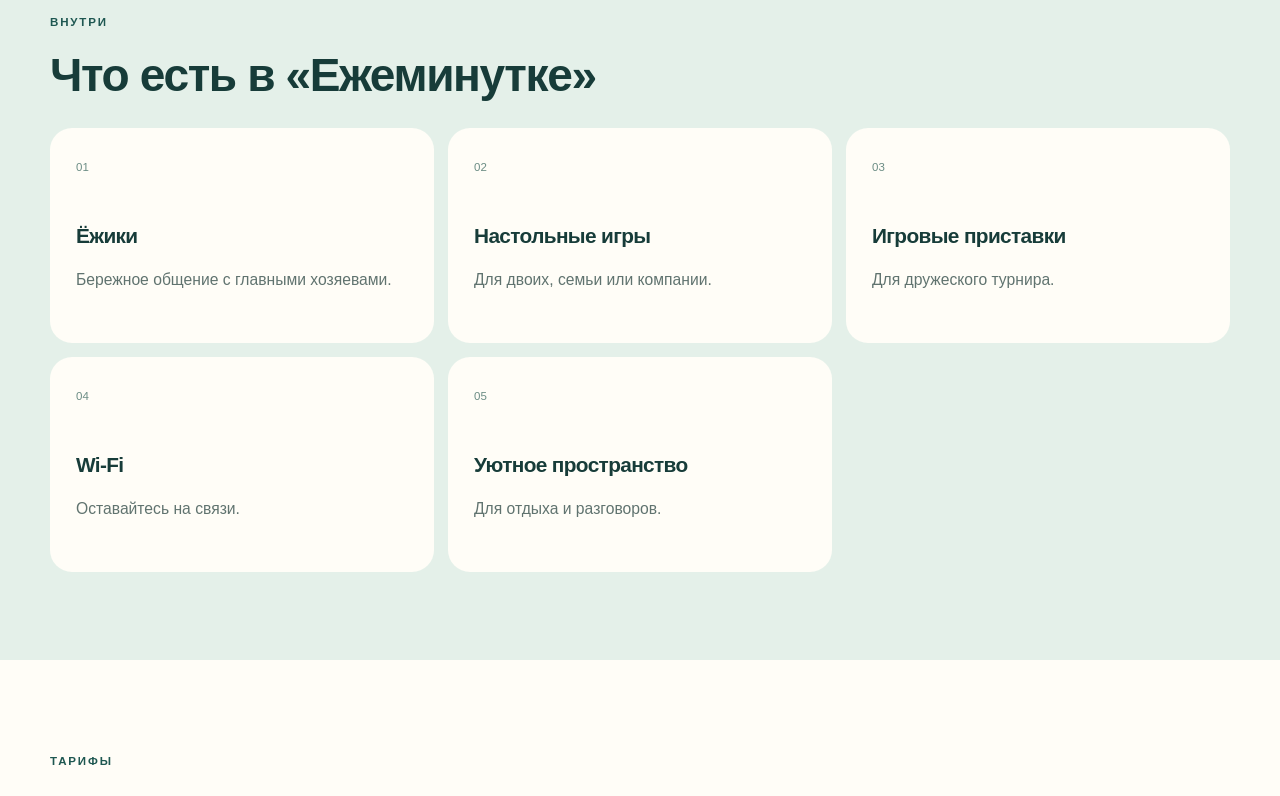
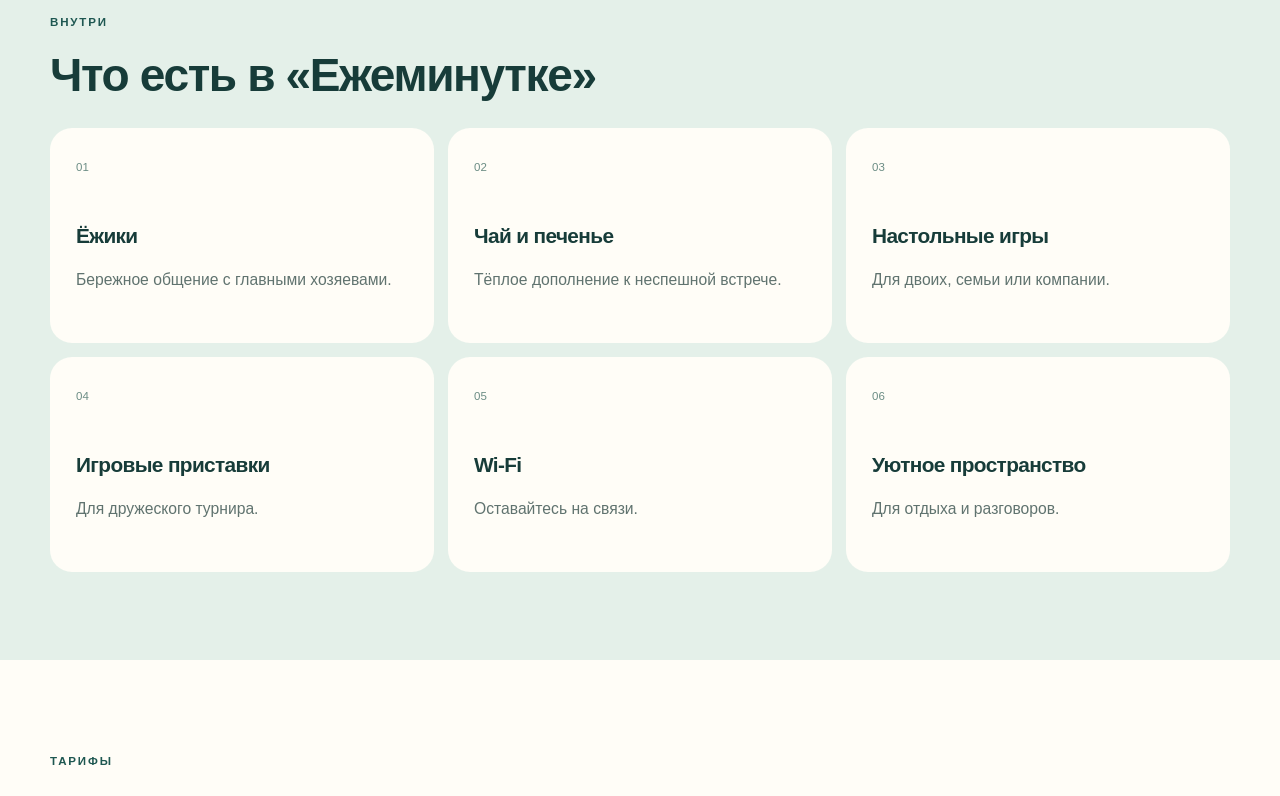
Before and after one commit to shilozad/ezheminutka, a Next.js app: page /kazan in a window 1280 px wide. Shown: the part 1320-2116 px from the top of the page. Built offline with nearby package versions, Linux system fonts and the light colour scheme.

Commit message:
Исправить мультигородские страницы

```diff
--- a/src/app/globals.css
+++ b/src/app/globals.css
@@ -436,7 +436,7 @@ p {
 }
 .tariff-grid {
   display: grid;
-  grid-template-columns: repeat(4, 1fr);
+  grid-template-columns: repeat(auto-fit, minmax(min(100%, 250px), 1fr));
   gap: 14px;
 }
 .tariff {
@@ -692,9 +692,6 @@ p {
   .hero-grid {
     gap: 30px;
   }
-  .tariff-grid {
-    grid-template-columns: 1fr 1fr;
-  }
   .amenities {
     grid-template-columns: 1fr 1fr;
   }
@@ -705,6 +702,9 @@ p {
   }
   .section {
     padding: 76px 0;
+  }
+  .city-grid {
+    grid-template-columns: 1fr;
   }
   .header-inner {
     height: 72px;
@@ -775,9 +775,6 @@ p {
   .gallery-grid {
     grid-template-columns: 1fr 1fr;
   }
-  .tariff-grid {
-    grid-template-columns: 1fr;
-  }
   .tariff {
     min-height: 330px;
   }
@@ -822,7 +819,7 @@ p {
     width: 118px;
   }
   h1 {
-    font-size: 2.75rem;
+    font-size: 2.55rem;
   }
   .actions {
     flex-direction: column;
--- a/src/components/CityLanding.tsx
+++ b/src/components/CityLanding.tsx
@@ -7,10 +7,18 @@ import type { LocationTariffs } from "@/content/tariffs";
 import type { Service } from "@/content/services";
 const amenities = [
   ["Ёжики", "Бережное общение с главными хозяевами."],
+  ["Чай и печенье", "Тёплое дополнение к неспешной встрече."],
   ["Настольные игры", "Для двоих, семьи или компании."],
   ["Игровые приставки", "Для дружеского турнира."],
   ["Wi-Fi", "Оставайтесь на связи."],
   ["Уютное пространство", "Для отдыха и разговоров."],
+];
+const rules = [
+  "Слушать администратора",
+  "Бережно обращаться с животными",
+  "Детям общаться с ёжиками под присмотром взрослых",
+  "Мыть или обрабатывать руки",
+  "Не кормить ёжиков своей едой",
 ];
 export function CityLanding({
   location,
@@ -135,6 +143,22 @@ export function CityLanding({
           </div>
         </div>
       </section>
+      <section className="section rules">
+        <div className="container split">
+          <div>
+            <span className="eyebrow">Забота прежде всего</span>
+            <h2>Несложные правила общения</h2>
+          </div>
+          <ol>
+            {rules.map((rule, index) => (
+              <li key={rule}>
+                <span>{String(index + 1).padStart(2, "0")}</span>
+                {rule}
+              </li>
+            ))}
+          </ol>
+        </div>
+      </section>
       <section className="section" id="gallery">
         <div className="container">
           <div className="section-heading">
@@ -168,6 +192,18 @@ export function CityLanding({
           </div>
         </div>
       </section>
+      <section className="section">
+        <div className="container cta">
+          <div>
+            <span className="eyebrow">Пора знакомиться</span>
+            <h2>Хотите познакомиться с ёжиками?</h2>
+            <p>Выберите удобный формат — онлайн-бронирование скоро появится.</p>
+          </div>
+          <Link className="button button-light" href={`${base}/booking`}>
+            Забронировать посещение
+          </Link>
+        </div>
+      </section>
       <section className="section contacts" id="contacts">
         <div className="container split">
           <div>
--- a/src/config/locations.ts
+++ b/src/config/locations.ts
@@ -73,7 +73,7 @@ export const locations: Record<LocationSlug, Location> = {
 };
 
 export function isLocationSlug(value: string): value is LocationSlug {
-  return value in locations;
+  return Object.hasOwn(locations, value);
 }
 export function getLocation(slug: LocationSlug): Location {
   return locations[slug];
--- a/src/content/services.ts
+++ b/src/content/services.ts
@@ -27,25 +27,9 @@ const make = (enabled: ServiceId[]): Service[] =>
     title,
     enabled: enabled.includes(id as ServiceId),
   }));
+const allServices = Object.keys(titles) as ServiceId[];
 export const servicesByLocation: Record<LocationSlug, Service[]> = {
-  moscow: make([
-    "regularVisit",
-    "date",
-    "birthday",
-    "childrenParty",
-    "excursion",
-    "photoSession",
-    "rent",
-  ]),
-  spb: make([
-    "regularVisit",
-    "date",
-    "birthday",
-    "childrenParty",
-    "excursion",
-    "photoSession",
-    "rent",
-    "coworking",
-  ]),
-  kazan: make(["regularVisit", "date", "birthday", "childrenParty", "excursion", "quest", "rent"]),
+  moscow: make(allServices),
+  spb: make(allServices),
+  kazan: make(allServices),
 };
```
Also changed, not shown: src/components/BookingPreview.tsx (+8 -1 lines), 1 other file (tests, documents, lock files or other folders).
